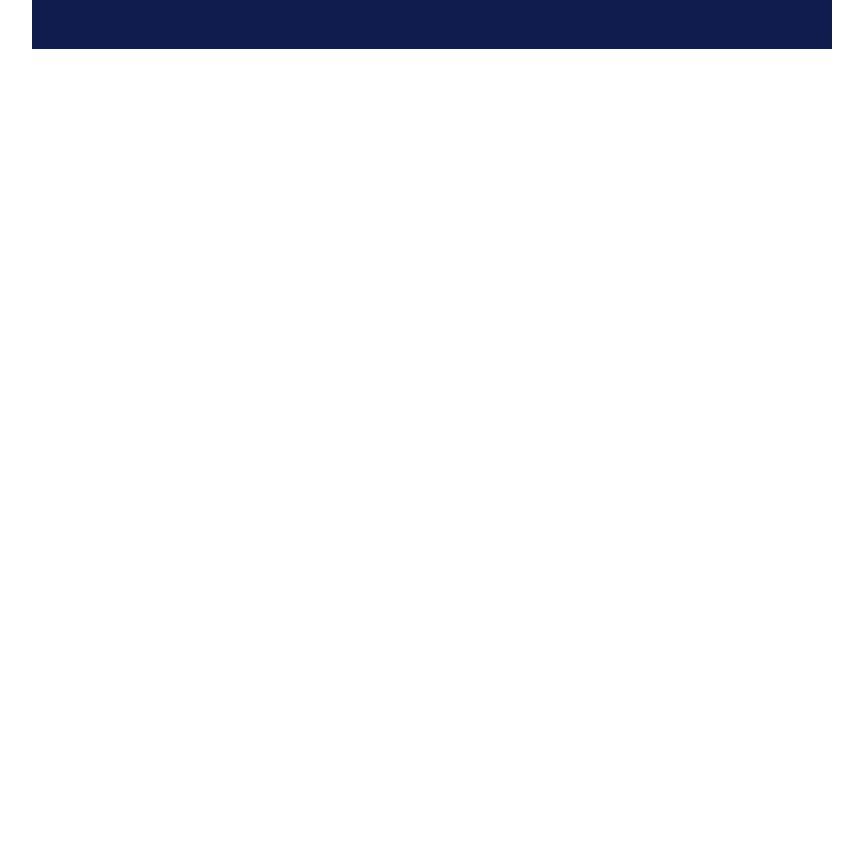
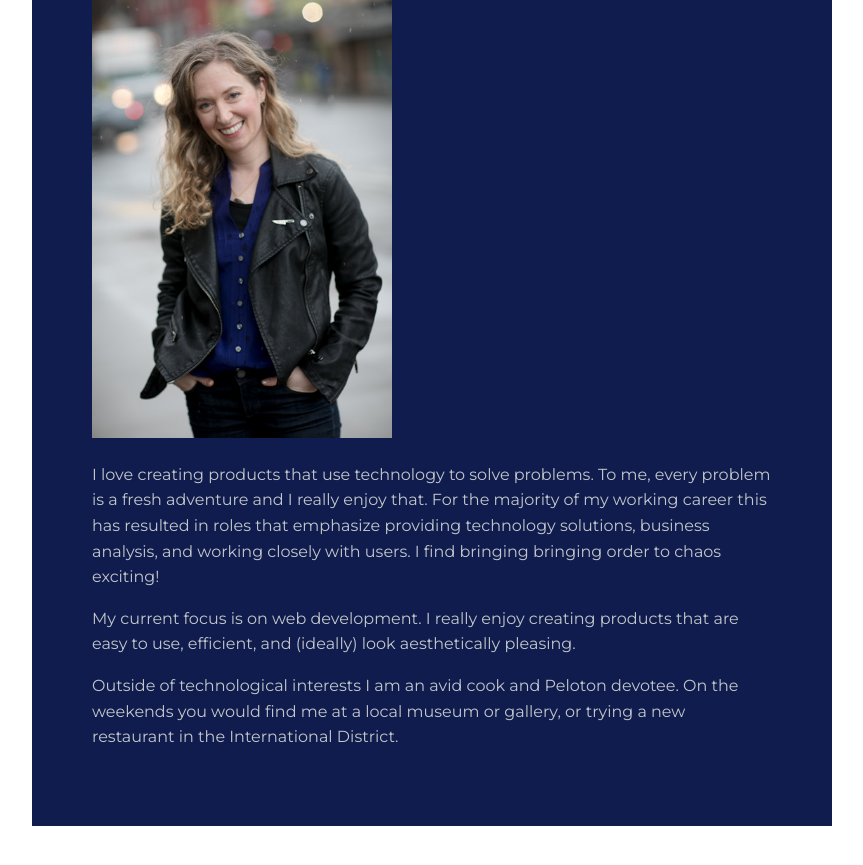
Before and after one commit to atoopdev/portfolio-react-2, a React (Vite) app in the folder portfolio-react-2/: page / in a window 1280 px wide. Shown: the part 561-1426 px from the top of the page, without its empty margins (208-1071 px from the left). Before the commit the page ends 800 px from the top, so only its background shows below. Built offline with nearby package versions, Linux system fonts and the light colour scheme.

Commit message:
about and google fonts in index.html

```diff
--- a/portfolio-react-2/index.html
+++ b/portfolio-react-2/index.html
@@ -5,6 +5,11 @@
     <link rel="icon" type="image/svg+xml" href="/vite.svg" />
     <meta name="viewport" content="width=device-width, initial-scale=1.0" />
     <title>Vite + React</title>
+     <!-- adding fonts -->
+     <link rel="preconnect" href="https://fonts.googleapis.com">
+     <link rel="preconnect" href="https://fonts.gstatic.com" crossorigin>
+     <link href="https://fonts.googleapis.com/css2?family=Caveat&family=Montserrat&display=swap" rel="stylesheet">
+ <!-- end add fonts -->
   </head>
   <body>
     <div id="root"></div>
--- a/portfolio-react-2/src/components/about.jsx
+++ b/portfolio-react-2/src/components/about.jsx
@@ -6,6 +6,15 @@
         <div className="content_wrapper">
             <h1>Amanda Toop</h1>
             <h2>Information Technology Specialist</h2>
+            <div className="header-item">
+            <img src={AmandaImg} alt="Picture of Amanda"></img>
+
+            <p>I love creating products that use technology to solve problems. To me, every problem is a fresh adventure and I really enjoy that. For the majority of my working career this has resulted in roles that emphasize providing technology solutions, business analysis, and working closely with users. I find bringing bringing order to chaos exciting!</p>
+
+            <p>My current focus is on web development. I really enjoy creating products that are easy to use, efficient, and (ideally) look aesthetically pleasing. </p>
+
+            <p>Outside of technological interests I am an avid cook and Peloton devotee. On the weekends you would find me at a local museum or gallery, or trying a new restaurant in the International District.</p>
+          </div>
         </div>
     </header>;
 }
```
